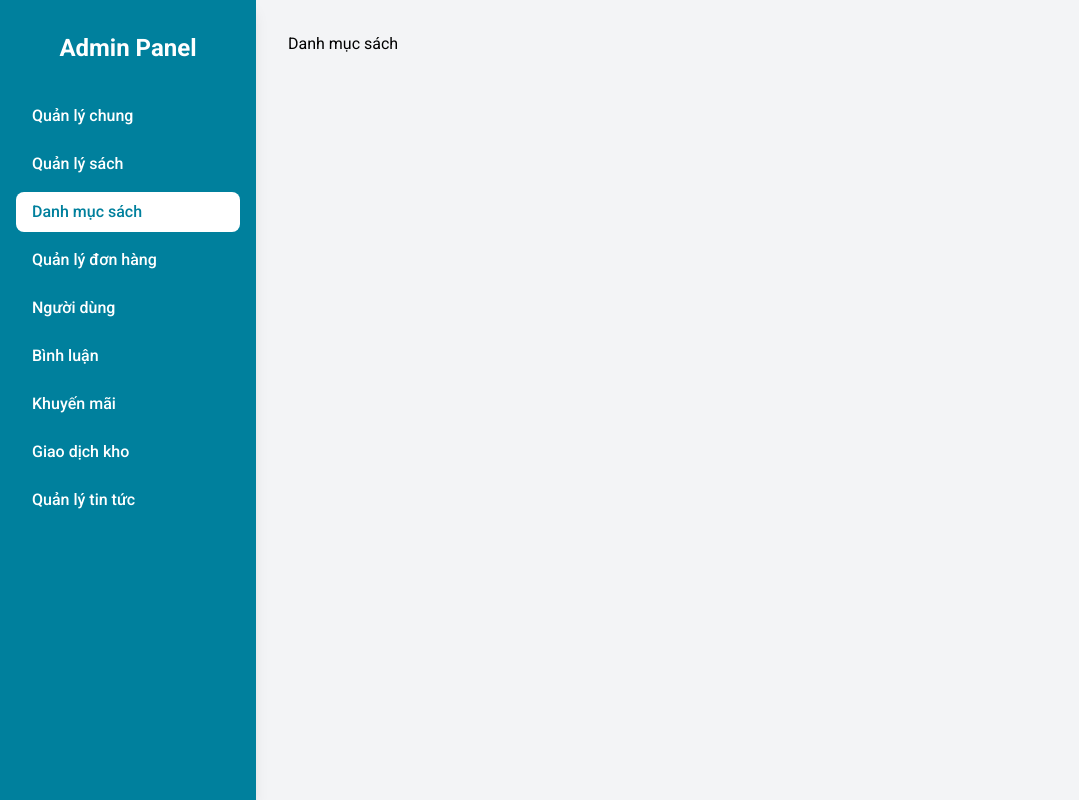
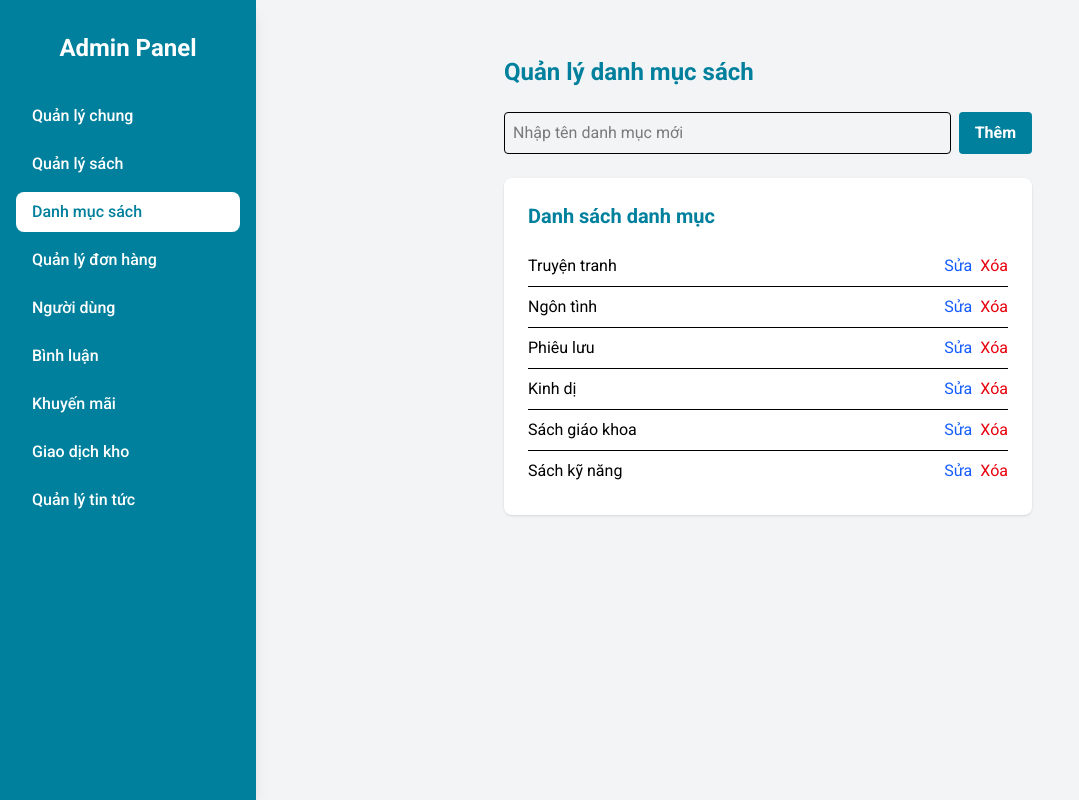
Before and after one commit to 1902VanHuongCoder/Teaching-Web-Programming, a React (Vite) app in the folder Website/Frontend/: page /admin/danhmucsach in a window 1280 px wide. Shown: the whole page, without its empty margins (0-1079 px from the left). Built offline with nearby package versions, Linux system fonts and the light colour scheme.

Commit message:
Thêm trang quản lý danh mục sách

```diff
--- a/Website/Frontend/src/App.jsx
+++ b/Website/Frontend/src/App.jsx
@@ -18,8 +18,9 @@ import GioiThieuCuaHang from './components/GioiThieuCuaHang';
 import LienHeCuaHang from './components/LienHeCuaHang';
 import KetQuaTimKiemSach from './components/KetQuaTimKiem';
 import AdminLayout from './components/admin/AdminLayout';
-// import QuanLiSach from './components/admin/QuanLiSach';
+import QuanLiSach from './components/admin/QuanLiSach';
 import QuanLiChung from './components/admin/QuanLiChung';
+import DanhMucSach from './components/admin/DanhMucSach';
 // import ChiTietTinTuc from './components/ChiTietTinTuc';
 function App() {
 
@@ -49,8 +50,8 @@ function App() {
         {/* Admin */}
         <Route path="/admin/*" element={<AdminLayout />}>
           <Route index element={<QuanLiChung />} />
-          {/* <Route path="sach" element={<QuanLiSach />} /> */}
-          <Route path="danhmucsach" element={<div>Danh mục sách</div>} />
+          <Route path="sach" element={<QuanLiSach />} />
+          <Route path="danhmucsach" element={<DanhMucSach />} />
           <Route path="donhang" element={<div>Quản lý đơn hàng</div>} />
           <Route path="nguoidung" element={<div>Người dùng</div>} />
           <Route path="binhluan" element={<div>Bình luận</div>} />
--- /dev/null
+++ b/Website/Frontend/src/components/admin/DanhMucSach.jsx
@@ -0,0 +1,154 @@
+import React, { useState } from "react";
+
+function DanhMucSach() {
+  const [categories, setCategories] = useState([
+    // Danh muc sách
+    "Truyện tranh",
+    "Ngôn tình",
+    "Phiêu lưu",
+    "Kinh dị",
+    "Sách giáo khoa",
+    "Sách kỹ năng",
+  ]);
+
+  const [input, setInput] = useState("");
+
+  const [editIndex, setEditIndex] = useState(null);
+  const [editValue, setEditValue] = useState("");
+
+  // Thêm danh mục
+  const handleAdd = (e) => {
+    // event
+    e.preventDefault(); // Ngăn hành động mặc định khi mình submit form đến sever (reload trang)
+    alert("Thêm danh mục: " + input);
+    const danhMucDaDuocThem = categories.includes(input.trim()); // kiểm tra danh mục đã tồn tại chưa
+
+    if (input.trim() && !danhMucDaDuocThem) {
+      // trim() để loại bỏ khoảng trắng thừa
+      setCategories([...categories, input.trim()]);
+      setInput("");
+    }
+  };
+
+  // Xóa danh mục
+  const handleDelete = (idx) => {
+    setCategories(categories.filter((_, i) => i !== idx));
+  };
+
+  // Bắt đầu sửa
+  const handleEdit = (idx) => {
+    console.log("Sửa danh mục tại chỉ số: ", idx);
+    console.log("Danh mục hiện tại có tên là: ", categories[idx]);
+
+    setEditIndex(idx);
+    setEditValue(categories[idx]);
+  };
+
+  // Lưu sửa
+  const handleUpdate = (e) => {
+    e.preventDefault(); // Ngăn hành động mặc định khi mình submit form đến sever (reload trang)
+    if (editValue.trim() && !categories.includes(editValue.trim())) {
+      // trim() để loại bỏ khoảng trắng thừa và kiểm tra danh mục đã tồn tại chưa
+      const danhMucDaDuocSua = [];
+      for (let i = 0; i < categories.length - 1; i++) {
+        if (i === editIndex) {
+          danhMucDaDuocSua.push(editValue.trim());
+        } else {
+          danhMucDaDuocSua.push(categories[i]);
+        }
+      }
+      setCategories(danhMucDaDuocSua);
+      setEditIndex(null);
+      setEditValue("");
+    }
+  };
+
+  // Hủy sửa
+  const handleCancel = () => {
+    setEditIndex(null);
+    setEditValue("");
+  };
+
+  return (
+    <div className="max-w-xl mx-auto p-6">
+      <h1 className="text-2xl font-bold mb-6 text-[#00809D]">
+        Quản lý danh mục sách
+      </h1>
+      {/* Thêm danh mục */}
+      <form onSubmit={handleAdd} className="flex gap-2 mb-6">
+        <input
+          type="text"
+          value={input}
+          onChange={(e) => setInput(e.target.value)}
+          placeholder="Nhập tên danh mục mới"
+          className="flex-1 border rounded p-2"
+          required
+        />
+        <button
+          type="submit"
+          className="bg-[#00809D] text-white px-4 py-2 rounded font-semibold"
+        >
+          Thêm
+        </button>
+      </form>
+
+      {/* Danh sách danh mục */}
+      <div className="bg-white rounded-lg shadow p-6">
+        <h2 className="text-xl font-semibold mb-4 text-[#00809D]">
+          Danh sách danh mục
+        </h2>
+        <ul>
+          {categories.map((cat, idx) => (
+            <li
+              key={idx}
+              className="flex items-center justify-between py-2 border-b last:border-b-0"
+            >
+              {editIndex === idx ? (
+                <form onSubmit={handleUpdate} className="flex flex-1 gap-2">
+                  <input
+                    type="text"
+                    value={editValue}
+                    onChange={(e) => setEditValue(e.target.value)}
+                    className="flex-1 border rounded p-2"
+                    required
+                  />
+                  <button
+                    type="submit"
+                    className="bg-green-600 text-white px-3 py-1 rounded font-semibold"
+                  >
+                    Lưu
+                  </button>
+                  <button
+                    type="button"
+                    onClick={handleCancel}
+                    className="bg-gray-400 text-white px-3 py-1 rounded font-semibold"
+                  >
+                    Hủy
+                  </button>
+                </form>
+              ) : (
+                <>
+                  <span className="flex-1">{cat}</span>
+                  <button
+                    onClick={() => handleEdit(idx)}
+                    className="text-blue-600 hover:underline mr-2"
+                  >
+                    Sửa
+                  </button>
+                  <button
+                    onClick={() => handleDelete(idx)}
+                    className="text-red-600 hover:underline"
+                  >
+                    Xóa
+                  </button>
+                </>
+              )}
+            </li>
+          ))}
+        </ul>
+      </div>
+    </div>
+  );
+}
+
+export default DanhMucSach;
```
Also changed, not shown: 1 other file (tests, documents, lock files or other folders).
